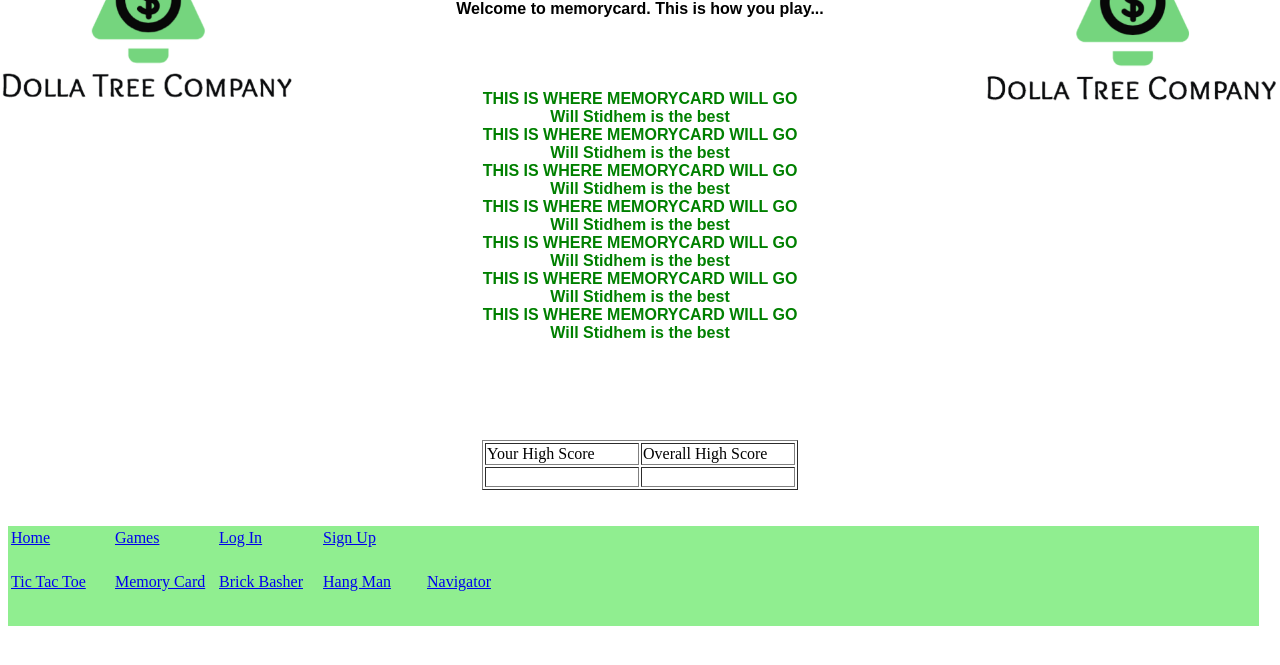
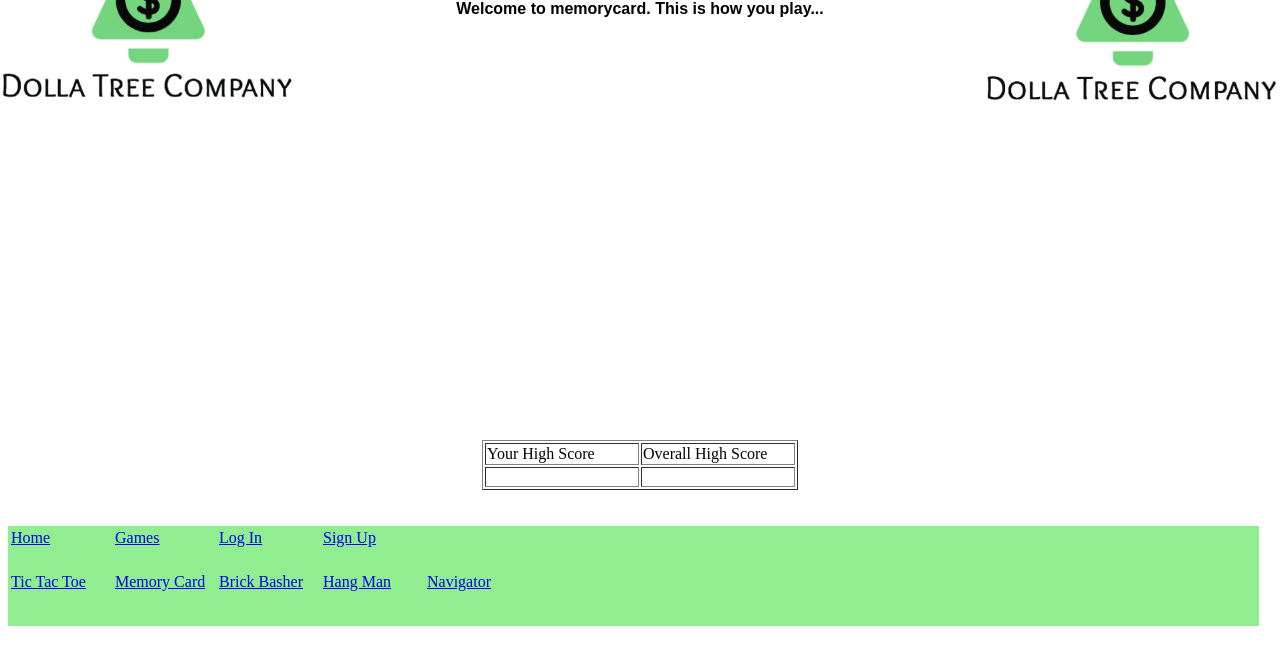
Before and after one commit to gongpengjun/422_Project2, a PHP site: page /memorycard.php in a window 1280 px wide. Shown: the part 84-749 px from the top of the page. Run offline with PHP 8.4, Linux system fonts and the light colour scheme.

Commit message:
memorygame

```diff
--- a/memorycard.php
+++ b/memorycard.php
@@ -18,21 +18,10 @@
 </div>
 
 <div id="pageStuff">
-	THIS IS WHERE MEMORYCARD WILL GO<br>
-	Will Stidhem is the best<br>
-	THIS IS WHERE MEMORYCARD WILL GO<br>
-	Will Stidhem is the best<br>
-	THIS IS WHERE MEMORYCARD WILL GO<br>
-	Will Stidhem is the best<br>
-	THIS IS WHERE MEMORYCARD WILL GO<br>
-	Will Stidhem is the best<br>
-	THIS IS WHERE MEMORYCARD WILL GO<br>
-	Will Stidhem is the best<br>
-	THIS IS WHERE MEMORYCARD WILL GO<br>
-	Will Stidhem is the best<br>
-	THIS IS WHERE MEMORYCARD WILL GO<br>
-	Will Stidhem is the best<br>
 
+<head>
+<script language = "JavaScript" src = "memorygame/js/memory.js"></script>
+</head>
 
 </div>
 
```
